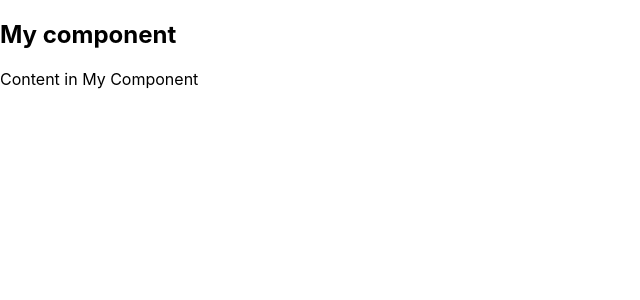
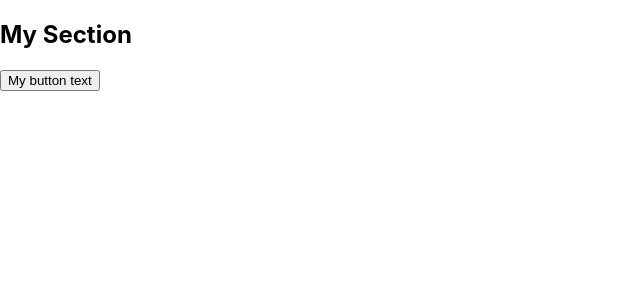
Before and after one commit to doniisetiiawan/react-317, a React (Create React App) app: page / in a window 1280 px wide. Shown: the top 300 px of the page, without its empty margins (0-640 px from the left). Built offline with nearby package versions, Linux system fonts and the light colour scheme.

Commit message:
Add nested element

```diff
--- a/src/index.jsx
+++ b/src/index.jsx
@@ -3,17 +3,13 @@ import ReactDOM from 'react-dom';
 import './index.css';
 import * as serviceWorker from './serviceWorker';
 
-function MyComponent() {
-  return (
-    <section>
-      <h1>My component</h1>
-      <p>Content in My Component</p>
-    </section>
-  );
-}
+import MySection from './MySection';
+import MyButton from './MyButton';
 
 ReactDOM.render(
-  <MyComponent />,
+  <MySection>
+    <MyButton>My button text</MyButton>
+  </MySection>,
   document.getElementById('root'),
 );
 
```
